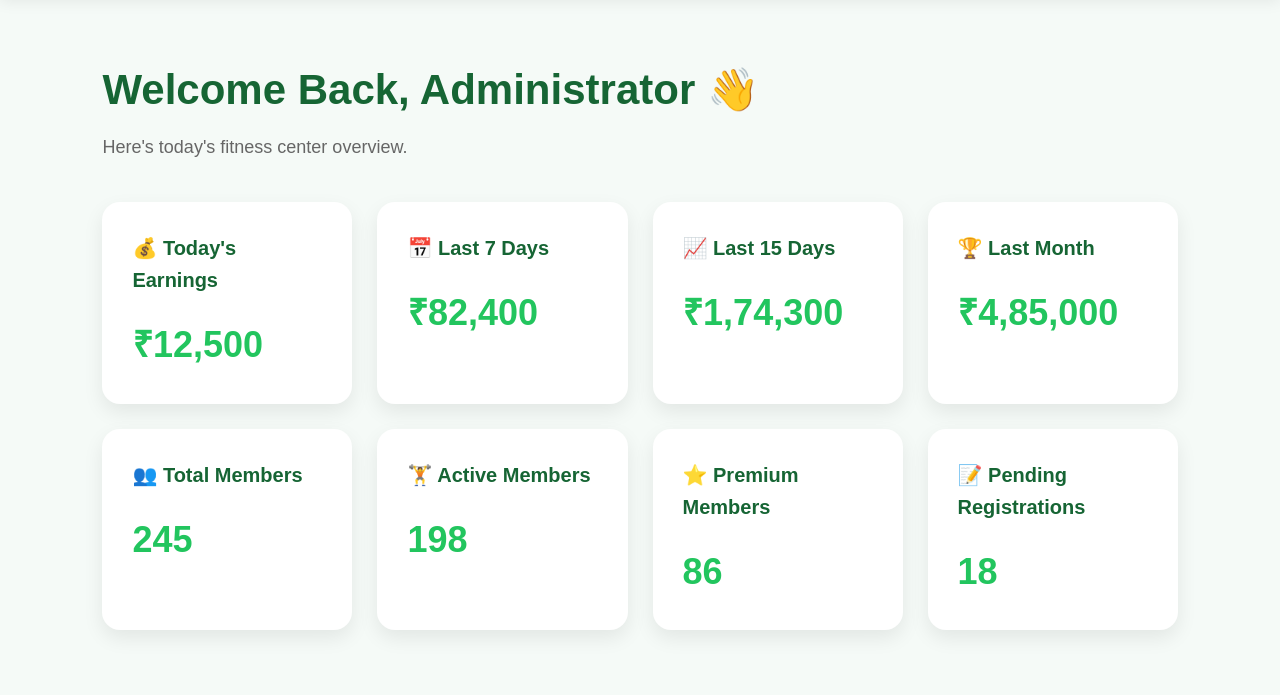
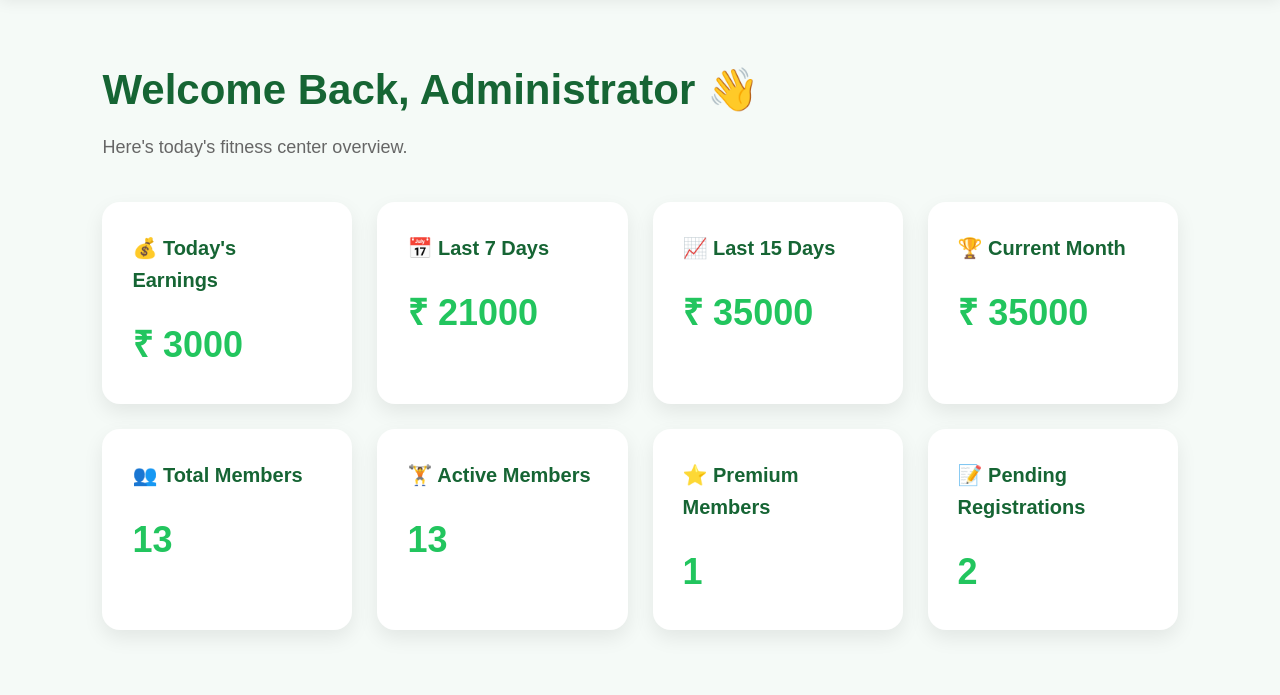
Before and after one commit to Manvi883/The-24fitness, a plain HTML site: page admin.html in a window 1280 px wide. Shown: the part 105-800 px from the top of the page. Drawn offline with Linux system fonts and the light colour scheme.

Commit message:
Add files via upload

```diff
--- a/admin.html
+++ b/admin.html
@@ -63,42 +63,42 @@
 
         <div class="stat-card">
             <h3>💰 Today's Earnings</h3>
-            <h2>₹12,500</h2>
+            <h2>₹ 3000</h2>
         </div>
 
         <div class="stat-card">
             <h3>📅 Last 7 Days</h3>
-            <h2>₹82,400</h2>
+            <h2>₹ 21000</h2>
         </div>
 
         <div class="stat-card">
             <h3>📈 Last 15 Days</h3>
-            <h2>₹1,74,300</h2>
+            <h2>₹ 35000</h2>
         </div>
 
         <div class="stat-card">
-            <h3>🏆 Last Month</h3>
-            <h2>₹4,85,000</h2>
+            <h3>🏆 Current Month</h3>
+            <h2>₹ 35000</h2>
         </div>
 
         <div class="stat-card">
             <h3>👥 Total Members</h3>
-            <h2>245</h2>
+            <h2>13</h2>
         </div>
 
         <div class="stat-card">
             <h3>🏋 Active Members</h3>
-            <h2>198</h2>
+            <h2>13</h2>
         </div>
 
         <div class="stat-card">
             <h3>⭐ Premium Members</h3>
-            <h2>86</h2>
+            <h2>1</h2>
         </div>
 
         <div class="stat-card">
             <h3>📝 Pending Registrations</h3>
-            <h2>18</h2>
+            <h2>2</h2>
         </div>
 
     </div>
```
